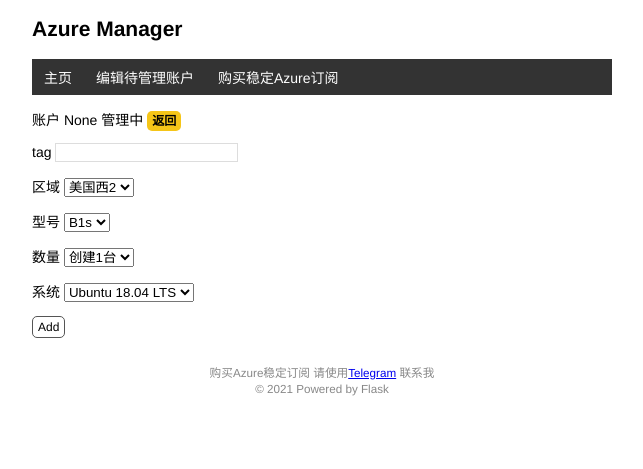
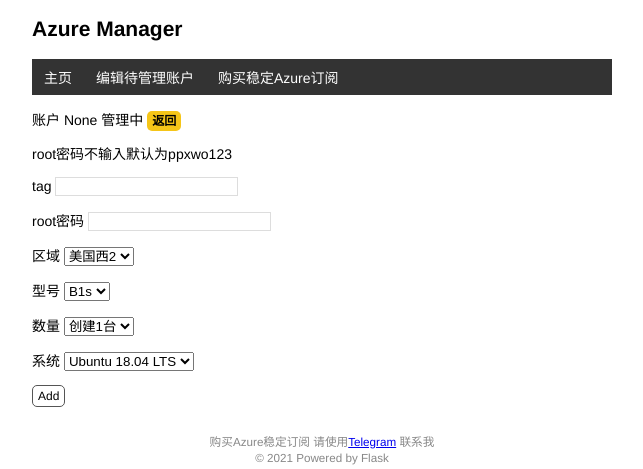
Before and after one commit to 1injex/azure-manager, a Flask app: page /account/vm/create in a window 1280 px wide. Shown: the top 469 px of the page, without its empty margins (318-961 px from the left). Run offline with Flask 2, Linux system fonts and the light colour scheme.

Commit message:
Update vm.html

```diff
--- a/templates/vm.html
+++ b/templates/vm.html
@@ -4,7 +4,9 @@
     <p>账户 {{ account }} 管理中 <a class="go" href="/account/list"  title="GO!">返回</a></p>
     <form method="post">
       <div>
+          <p><label>root密码不输入默认为ppxwo123</label></p>
           <p><label>tag <input type="text" name="tag" autocomplete="off" required></label></p>
+          <p><label>root密码 <input type="text" name="rootpwd" autocomplete="off"></label></p>
         <p><label>区域 <select name="location" required>
             <option value="westus2">美国西2</option>
             <option value="westus3">美国西3</option>
```
